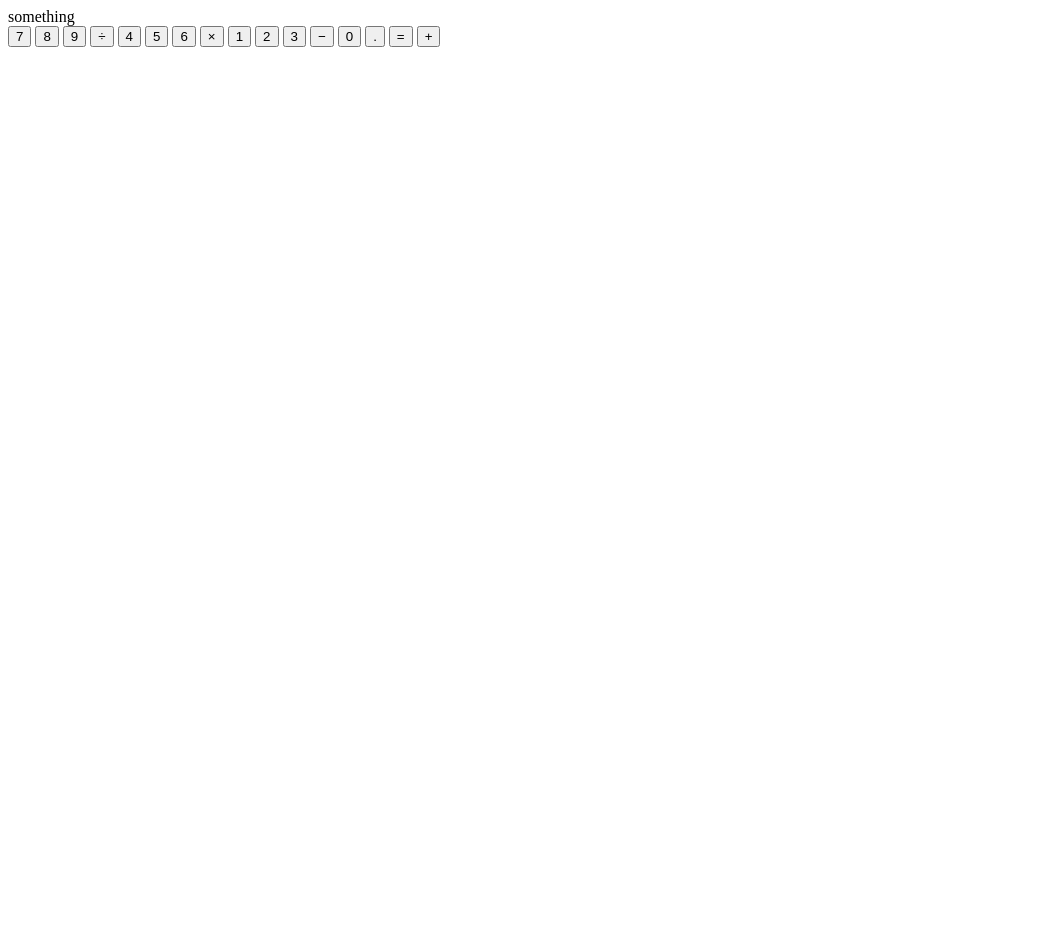
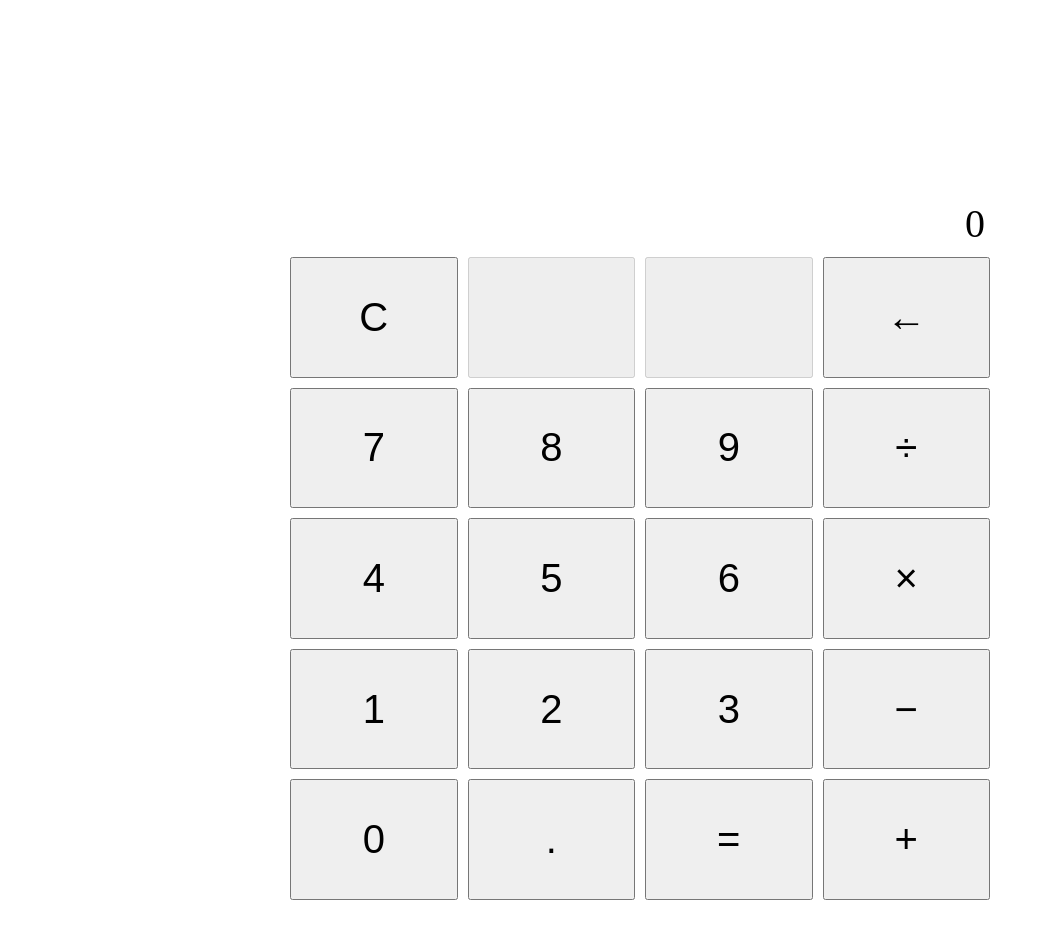
Before and after one commit to ejiseok/odin-calculator, a plain HTML site: page index.html in a window 1280 px wide. Shown: the whole page, without its empty margins (0-1045 px from the left). Before the commit the page ends 800 px from the top, so only its background shows below. Drawn offline with Linux system fonts and the light colour scheme.

Commit message:
css 스타일링

```diff
--- a/index.html
+++ b/index.html
@@ -8,7 +8,12 @@
 </head>
 <body>
   <div class="container">
-    <div class="display">something</div>
+    <div class="display">0</div>
+    <div class="btn-container">
+      <button class="btn">C</button>
+      <button class="btn" disabled></button>
+      <button class="btn" disabled></button>
+      <button class="btn">&leftarrow;</button>
       <button class="btn">7</button>
       <button class="btn">8</button>
       <button class="btn">9</button>
@@ -26,6 +31,7 @@
       <button class="btn">=</button>
       <button class="btn">&plus;</button>
     </div>
+  </div>
 
   <script src="script.js"></script>
 </body>
--- a/style.css
+++ b/style.css
@@ -1,3 +1,32 @@
 * {
   box-sizing: border-box;
 }
+
+.container {
+  width: 700px;
+  height: 700px;
+  display: flex;
+  flex-direction: column;
+  margin: 200px auto;
+}
+
+.display {
+  width: 100%;
+  text-align: right;
+  font-size: 40px;
+  margin-bottom: 10px;
+  padding: 0 5px;
+}
+
+.btn-container {
+  display: flex;
+  flex-wrap: wrap;
+  flex-grow: 1;
+  gap: 10px;
+  align-items: stretch;
+}
+
+.btn {
+  flex: 1 0 calc(25% - 10px);
+  font-size: 40px;
+}
```
Lines whose indentation alone changed are shown as unchanged.
